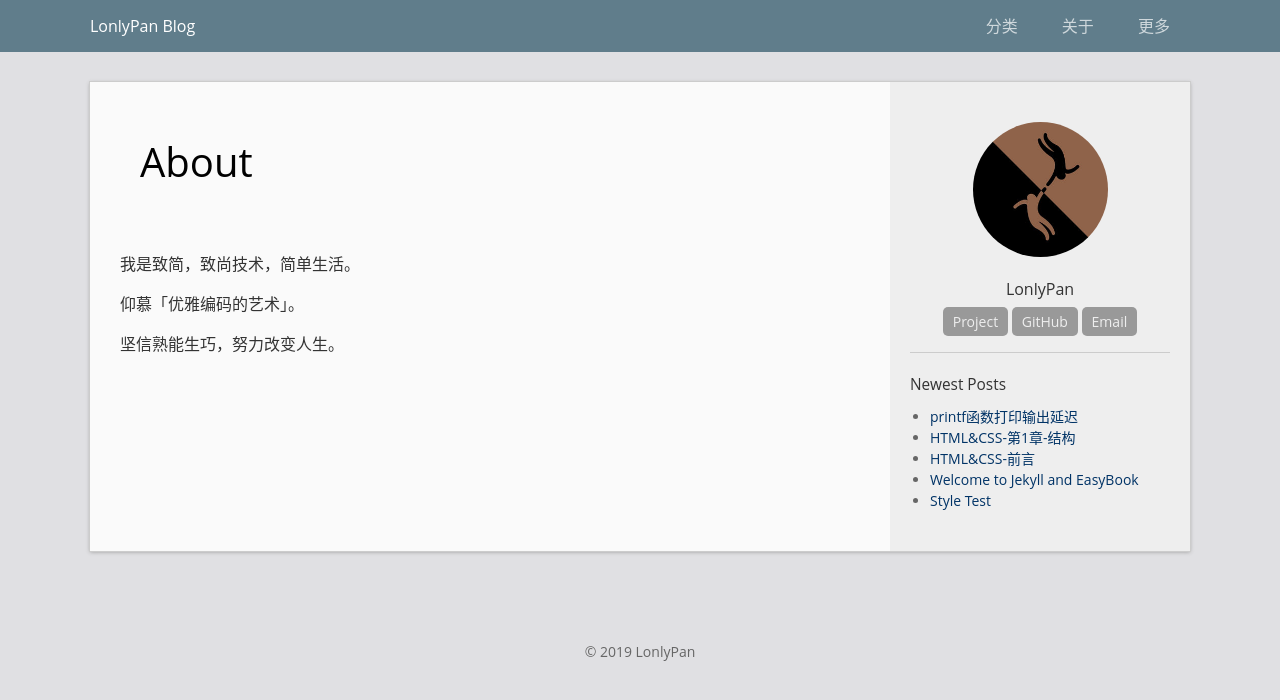
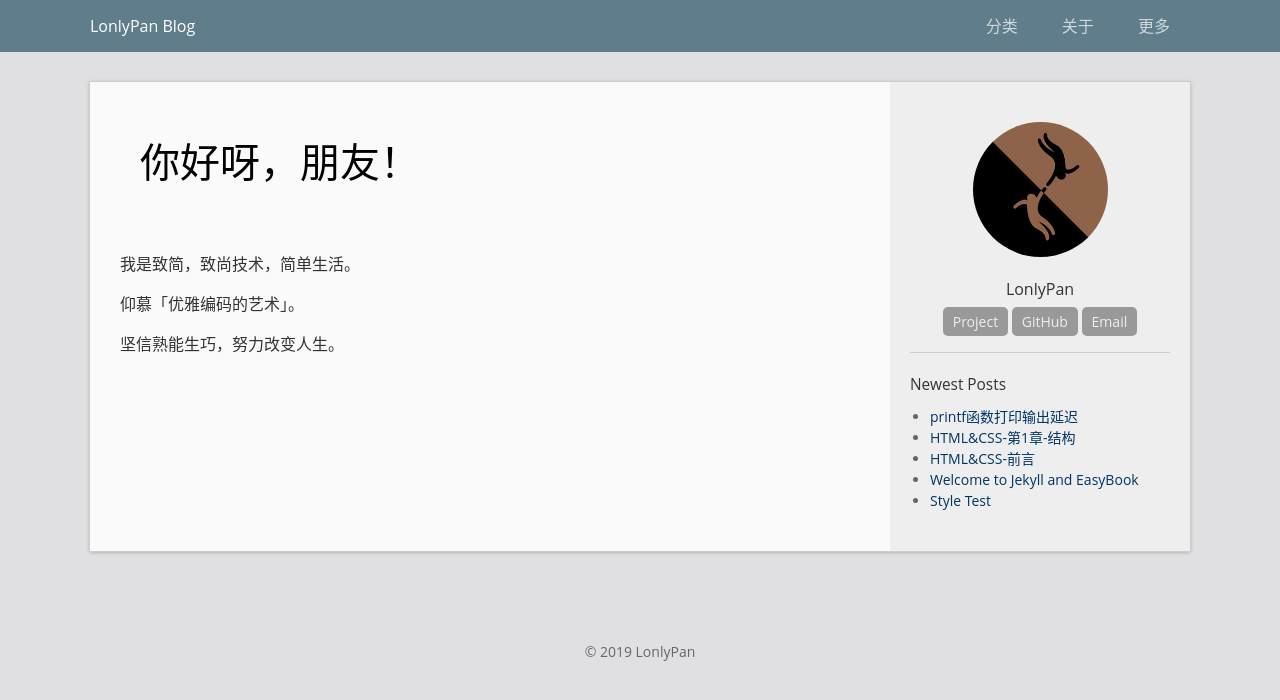
Before and after one commit to LonlyStack/LonlyPan.github.io, a Jekyll site: the page built from about.md, in a window 1280 px wide. Shown: the top 700 px of the page. Built offline with Jekyll 4.4.1, drawn with Linux system fonts in a browser that asks for light colours.

Commit message:
Update about.md

```diff
--- a/about.md
+++ b/about.md
@@ -1,6 +1,6 @@
 ---
 layout: page
-title: About
+title: 你好呀，朋友！
 permalink: /about/
 ---
 
```
